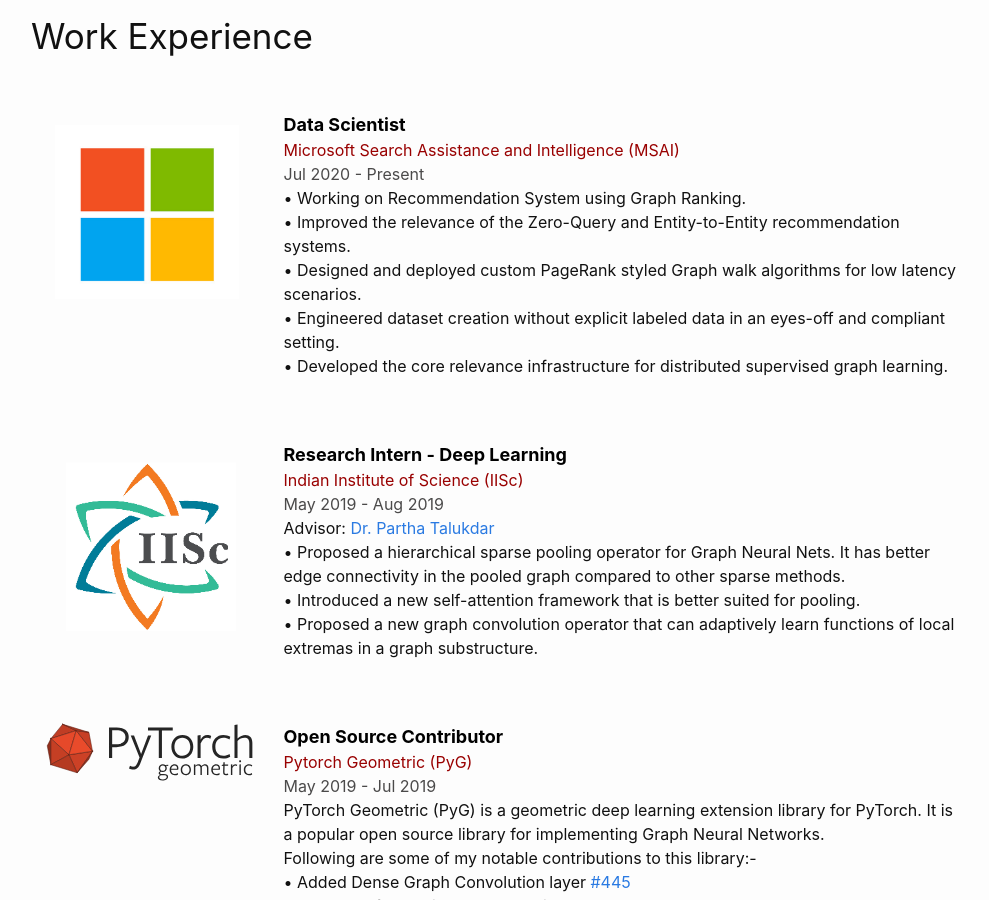
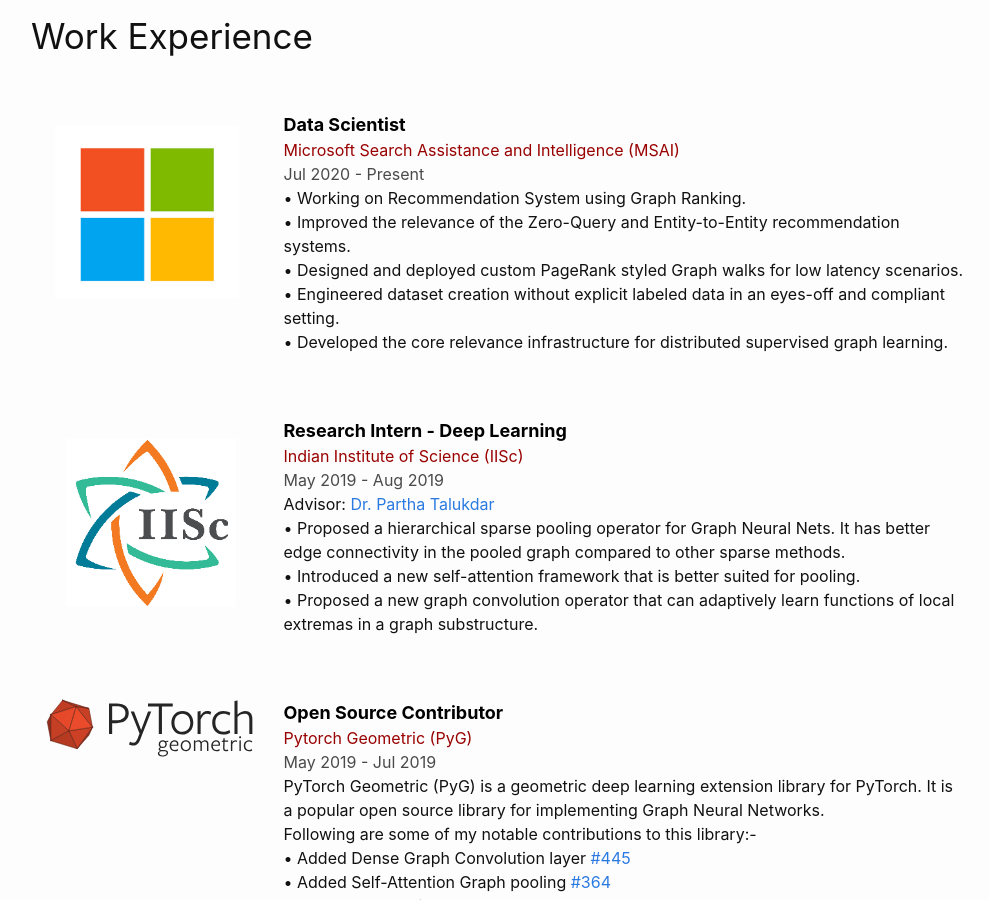
Before and after one commit to ekagra-ranjan/ekagra-ranjan.github.io, a Jekyll site: the page built from index.markdown, in a window 1280 px wide and 900 px high, scrolled down 1084 px. Shown: the whole window, without its empty margins (134-1123 px from the left). Built offline with Jekyll 4.4.1, drawn with Linux system fonts in a browser that asks for light colours; nearby versions of some CDN libraries.

Commit message:
Update workexs.yml

```diff
--- a/_data/resume/workexs.yml
+++ b/_data/resume/workexs.yml
@@ -4,7 +4,7 @@
   description:
     - text: "• Working on Recommendation System using Graph Ranking."
     - text: "• Improved the relevance of the Zero-Query and Entity-to-Entity recommendation systems."
-    - text: "• Designed and deployed custom PageRank styled Graph walk algorithms for low latency scenarios."
+    - text: "• Designed and deployed custom PageRank styled Graph walks for low latency scenarios."
     - text: "• Engineered dataset creation without explicit labeled data in an eyes-off and compliant setting."
     - text: "• Developed the core relevance infrastructure for distributed supervised graph learning."
   image: 'assets/resume/workexs/images/msft.png'
```
